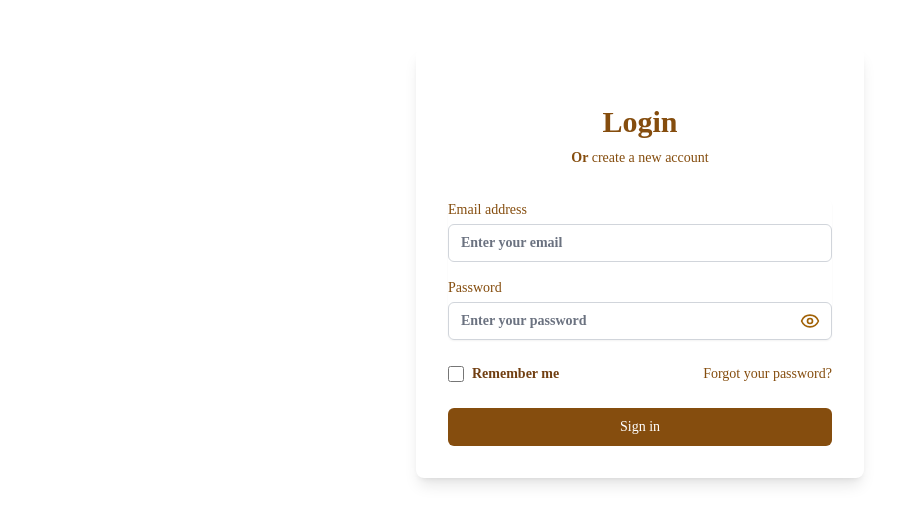
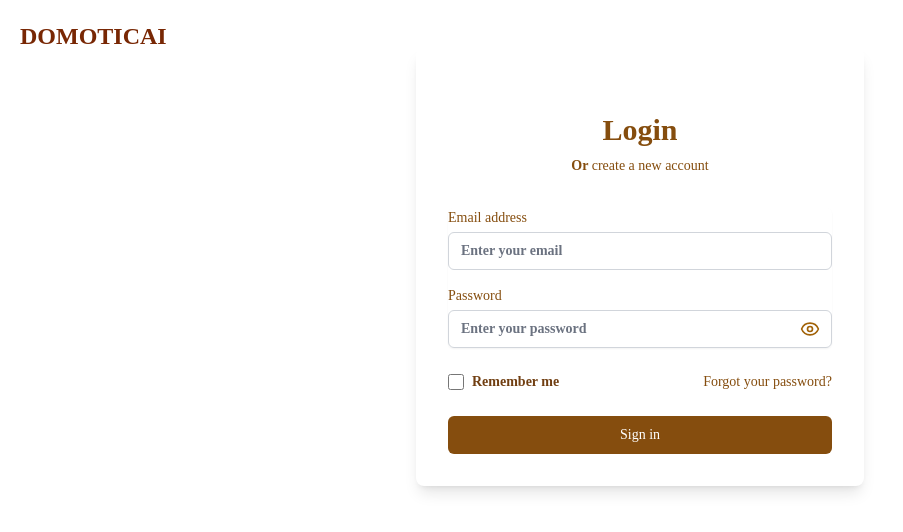
Before and after one commit to Greeshma855/DomoticAI, a React (Vite) app in the folder frontend/: page /login in a window 1280 px wide. Shown: the top 532 px of the page, without its empty margins (0-903 px from the left). Built offline with nearby package versions, Linux system fonts and the light colour scheme; a web font is replaced by a local one.

Commit message:
Minor changes in login and signup

```diff
--- a/frontend/src/Login.jsx
+++ b/frontend/src/Login.jsx
@@ -192,6 +192,11 @@ const Login = () => {
   return (
     <div className="max-h-screen flex items-center justify-center py-12 px-4 sm:px-6 lg:px-8">
       <div className="max-w-md w-full space-y-8 bg-white p-8 rounded-lg shadow-lg">
+        <button
+            className="absolute top-5 left-5 text-2xl font-bold text-[#782704]"
+            onClick={ () => navigate('/') }
+          >DOMOTICAI
+        </button>
         <div>
           <h2 className="mt-6 text-center text-3xl font-extrabold text-yellow-800">
             Login
```
Also changed, not shown: frontend/src/Signup.jsx (+0 -235 lines).
